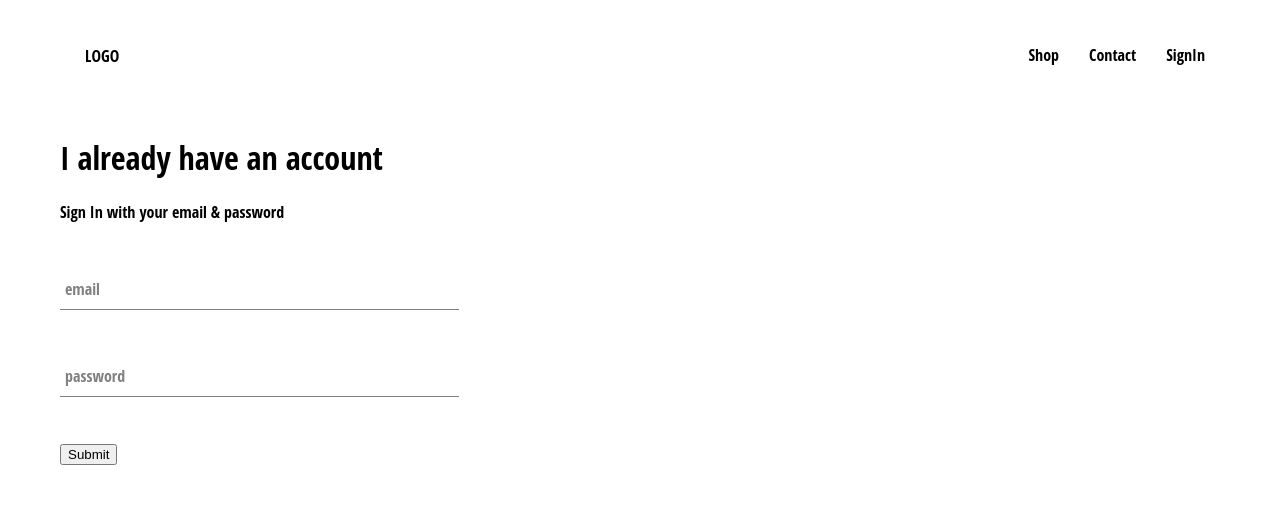
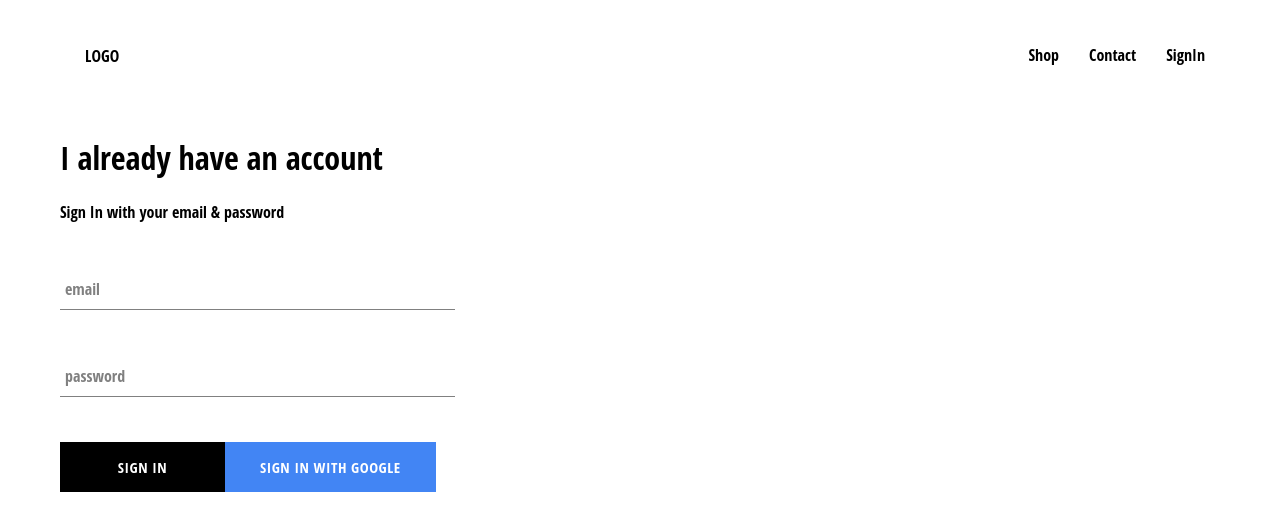
Before and after one commit to smfils1/crown-clothing, a React (Create React App) app: page /signin in a window 1280 px wide. Shown: the top 530 px of the page. Built offline with nearby package versions, Linux system fonts and the light colour scheme; no server answers.

Commit message:
Added firebase auth for sign in and out

```diff
--- a/package.json
+++ b/package.json
@@ -6,6 +6,7 @@
     "@testing-library/jest-dom": "^4.2.4",
     "@testing-library/react": "^9.3.2",
     "@testing-library/user-event": "^7.1.2",
+    "firebase": "^7.6.2",
     "node-sass": "^4.13.0",
     "react": "^16.12.0",
     "react-dom": "^16.12.0",
--- a/src/App.js
+++ b/src/App.js
@@ -1,4 +1,4 @@
-import React from "react";
+import React, {Component} from "react";
 import "./App.css";
 
 
@@ -8,13 +8,39 @@
 
 import Header from "./components/Header/Header";
 
+import {auth} from "./firebase/utils"
+
+
 import { Route, Switch } from "react-router-dom";
 
 
-function App() {
+class App extends Component {
+    state = {
+        currentUser: null
+    }
+
+    unsubscribeFromAuth = null
+
+
+    componentDidMount(){
+        this.unsubscribeFromAuth = auth.onAuthStateChanged((user) => {
+            this.setState({
+                currentUser:user
+            })
+            console.log(user.displayName)
+        })
+    }
+
+
+    componentWillUnmount(){
+        this.unsubscribeFromAuth()
+    }
+
+
+    render() {
         return (
             <div>
-            <Header/>
+                <Header currentUser={this.state.currentUser}/>
                 <Switch>
                     <Route exact path="/" component={HomePage}/>
                     <Route path="/shop" component={ShopPage}/>
@@ -23,5 +49,6 @@
             </div>
         );
     }
+}
 
 export default App;
--- /dev/null
+++ b/src/components/Button/Button.js
@@ -0,0 +1,13 @@
+import React from 'react'
+
+import "./Button.scss"
+
+const Button = ({children, isGoogleSignIn, ...otherProps}) => {
+    return (
+        <button className={`${isGoogleSignIn ? 'google-sign-in' : ''} custom-button`} {...otherProps}>
+            {children}
+        </button>
+    )
+}
+
+export default Button
--- /dev/null
+++ b/src/components/Button/Button.scss
@@ -0,0 +1,32 @@
+.custom-button {
+    min-width: 165px;
+    width: auto;
+    height: 50px;
+    letter-spacing: 0.5px;
+    line-height: 50px;
+    padding: 0 35px 0 35px;
+    font-size: 15px;
+    background-color: black;
+    color: white;
+    text-transform: uppercase;
+    font-family: 'Open Sans Condensed';
+    font-weight: bolder;
+    border: none;
+    cursor: pointer;
+
+    &:hover {
+        background-color: white;
+        color: black;
+        border: 1px solid black;
+      }
+
+      &.google-sign-in {
+        background-color: #4285f4;
+        color: white;
+
+        &:hover {
+          background-color: #357ae8;
+          border: none;
+        }
+      }
+  }
--- a/src/components/Header/Header.js
+++ b/src/components/Header/Header.js
@@ -1,8 +1,10 @@
 import React from "react";
 import { Link } from "react-router-dom";
 
+import { auth } from "../../firebase/utils";
+
 import "./Header.scss";
-const Header = () => {
+const Header = ({ currentUser }) => {
     return (
         <div className="header">
             <Link className="logo-container" to="/">
@@ -15,9 +17,22 @@
                 <Link className="option" to="/contact">
                     Contact
                 </Link>
-                <Link className="option" to="/signin">
-                    SignIn
-                </Link>
+                {currentUser ? (
+                    <Link
+                        className="option"
+                        onClick={() => {
+                            auth.signOut()
+
+                        }}
+                        to="/signin"
+                    >
+                        SignOut
+                    </Link>
+                ) : (
+                    <Link className="option" to="/signin">
+                        SignIn
+                    </Link>
+                )}
             </div>
         </div>
     );
--- a/src/components/SignIn/SignIn.js
+++ b/src/components/SignIn/SignIn.js
@@ -1,6 +1,9 @@
 import React, { Component } from "react";
 
 import Input from "../Input/Input"
+import Button from "../Button/Button"
+
+import {signInWithGoogle} from "../../firebase/utils"
 import  "./SignIn.scss"
 
 
@@ -50,7 +53,8 @@
                         required
                         handleChange={this.handleInputChange}
                     />
-                    <input type="submit" value="Submit" />
+                    <Button type="submit" >Sign In</Button>
+                    <Button type="submit" onClick={signInWithGoogle } isGoogleSignIn>Sign in With Google</Button>
                 </form>
             </div>
         );
--- a/src/components/SignIn/SignIn.scss
+++ b/src/components/SignIn/SignIn.scss
@@ -1,5 +1,14 @@
 .sign-in {
-    width: 30vw;
+    width: 380px;
     display: flex;
     flex-direction: column;
+
+    .title {
+      margin: 10px 0;
+    }
+
+    .buttons {
+      display: flex;
+      justify-content: space-between;
+    }
   }
--- /dev/null
+++ b/src/firebase/utils.js
@@ -0,0 +1,26 @@
+
+import firebase from 'firebase/app';
+import 'firebase/firestore';
+import 'firebase/auth';
+
+const config = {
+    apiKey: "AIzaSyDT4CPA0zELYZ0pqTj6QkTnOzTf-mvVYrY",
+    authDomain: "ecommerce-60547.firebaseapp.com",
+    databaseURL: "https://ecommerce-60547.firebaseio.com",
+    projectId: "ecommerce-60547",
+    storageBucket: "ecommerce-60547.appspot.com",
+    messagingSenderId: "797466986120",
+    appId: "1:797466986120:web:4cefc142103e3173a8413d",
+    measurementId: "G-MXGWPKE2JD"
+  }
+
+firebase.initializeApp(config);
+
+
+const provider = new firebase.auth.GoogleAuthProvider();
+provider.setCustomParameters({ prompt: 'select_account' });
+
+export default firebase;
+export const auth = firebase.auth();
+export const firestore = firebase.firestore();
+export const signInWithGoogle = () => auth.signInWithPopup(provider);
```
Also changed, not shown: 1 other file (tests, documents, lock files or other folders). Lines whose indentation alone changed are shown as unchanged.
